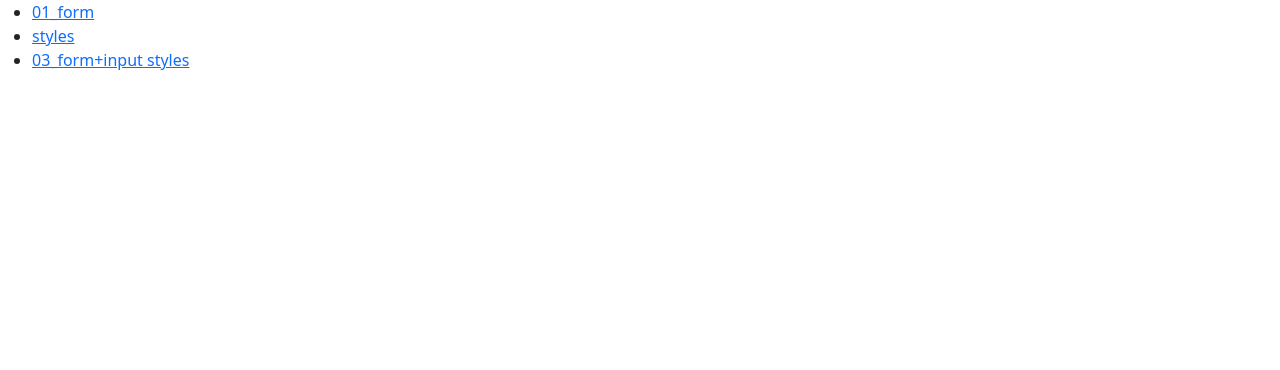
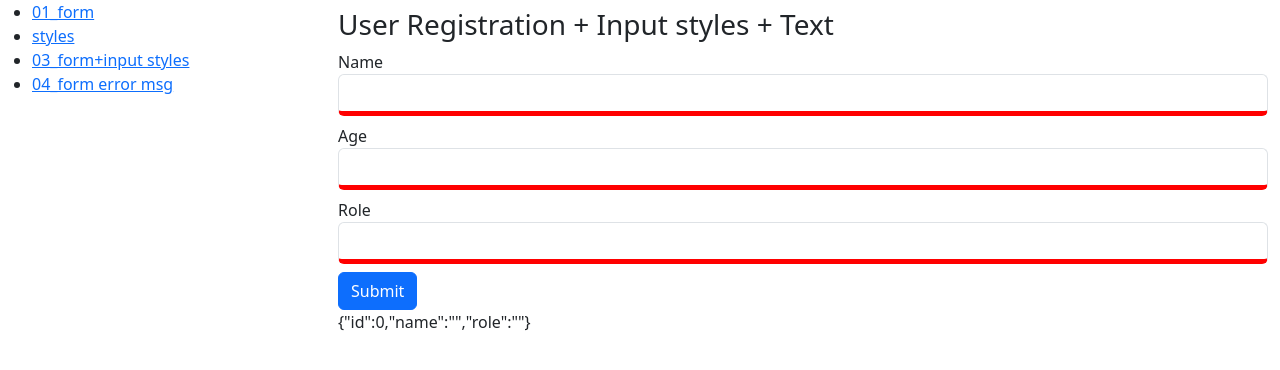
Before and after one commit to x404/angular-forms, an Angular app: page /04_form_error_msg in a window 1280 px wide. Before the commit this address led to /. Shown: the top 370 px of the page. Built offline with nearby package versions, Linux system fonts and the light colour scheme.

Commit message:
feat: added form error messages

```diff
--- a/src/app/app.component.html
+++ b/src/app/app.component.html
@@ -4,6 +4,7 @@
       <li><a routerLink="/01_form">01_form</a></li>
       <li><a routerLink="/02_styles">styles</a></li>
       <li><a routerLink="/03_form_styles">03_form+input styles</a></li>
+      <li><a routerLink="/04_form_error_msg">04_form error msg</a></li>
     </ul>
   </aside>
   <main class="col-lg-9 pt-2">
--- a/src/app/app.module.ts
+++ b/src/app/app.module.ts
@@ -7,11 +7,13 @@ import { FormsModule } from "@angular/forms";
 import { RouterLink, RouterModule, Routes } from "@angular/router";
 import { StylesSampleComponent } from "./sample02-forms/02_styles-sample/styles-sample.component";
 import { UserFormComponent3 } from "./sample02-forms/03_form-custom-css/user-form.component2";
+import { UserFormComponent4 } from "./sample02-forms/04_form_error_msg/user-form.component3";
 
 const appRoutes: Routes = [
   { path: '01_form', component: UserFormComponent},
   { path: '02_styles', component: StylesSampleComponent},
   { path: '03_form_styles', component: UserFormComponent3},
+  { path: '04_form_error_msg', component: UserFormComponent4},
 ]
 
 @NgModule({
@@ -19,6 +21,7 @@ const appRoutes: Routes = [
     AppComponent,
     UserFormComponent,
     UserFormComponent3,
+    UserFormComponent4,
     StylesSampleComponent
   ],
   imports: [
--- /dev/null
+++ b/src/app/sample02-forms/04_form_error_msg/user-form.component3.css
@@ -0,0 +1,7 @@
+.ng-valid[required]{
+  border-bottom: 5px solid green;
+}
+
+.ng-invalid:not(form){
+  border-bottom: 5px solid red;
+}
--- /dev/null
+++ b/src/app/sample02-forms/04_form_error_msg/user-form.component3.html
@@ -0,0 +1,36 @@
+<div class="container">
+  <h3>User Registration + Input styles + Text</h3>
+
+  <form action="">
+    <div class="form-group my-2">
+      <label for="name">Name</label>
+      <input type="text" id="name" class="form-control" required
+             [(ngModel)]="model.name"
+             name="name"
+             #name="ngModel"
+      >
+      <div [hidden]="name.valid || name.pristine" class="alert alert-danger mt-1">Field is required</div>
+    </div>
+
+    <div class="form-group my-2">
+      <label for="age">Age</label>
+      <input type="text" id="age" class="form-control" required
+             [(ngModel)]="model.age"
+             name="age"
+             #age="ngModel"
+      >
+      <div [hidden]="age.valid || age.pristine" class="alert alert-danger mt-1">Field is required</div>
+    </div>
+
+    <div class="form-group my-2">
+      <label for="role">Role</label>
+      <select  id="role" class="form-control" required [(ngModel)]="model.role" name="role">
+        <option *ngFor="let r of roles" [value]="r">{{r}}</option>
+      </select>
+    </div>
+
+    <button type="submit" class="btn btn-primary">Submit</button>
+
+    <p>{{diagnostic}}</p>
+  </form>
+</div>
--- /dev/null
+++ b/src/app/sample02-forms/04_form_error_msg/user-form.component3.ts
@@ -0,0 +1,23 @@
+import { Component } from '@angular/core';
+import { User } from '../user';
+
+@Component({
+  selector: 'app-04_form',
+  templateUrl: './user-form.component3.html',
+  styleUrls: ['./user-form.component3.css']
+})
+export class UserFormComponent4 {
+  roles: string[] = ['Guest', 'Moderator', 'Administrator'];
+
+  model: User = new User(0,'','');
+
+  submitted: boolean = false;
+
+  onSubmit(){
+    this.submitted = true
+  }
+
+  get diagnostic(){
+    return JSON.stringify(this.model )
+  }
+}
```
